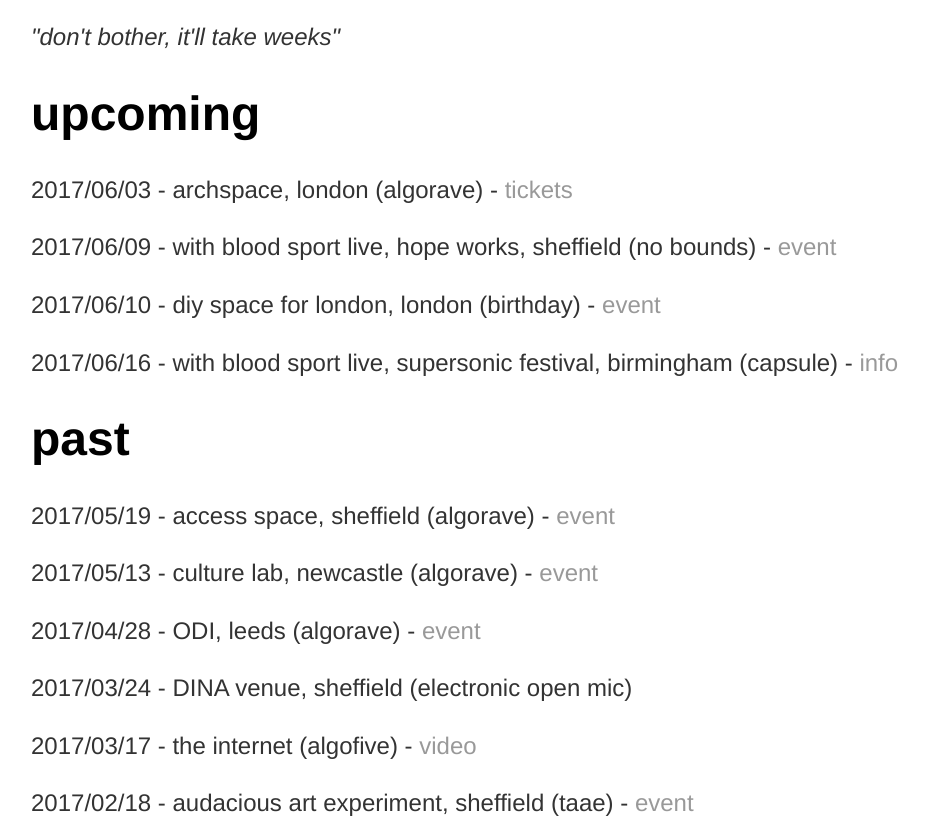
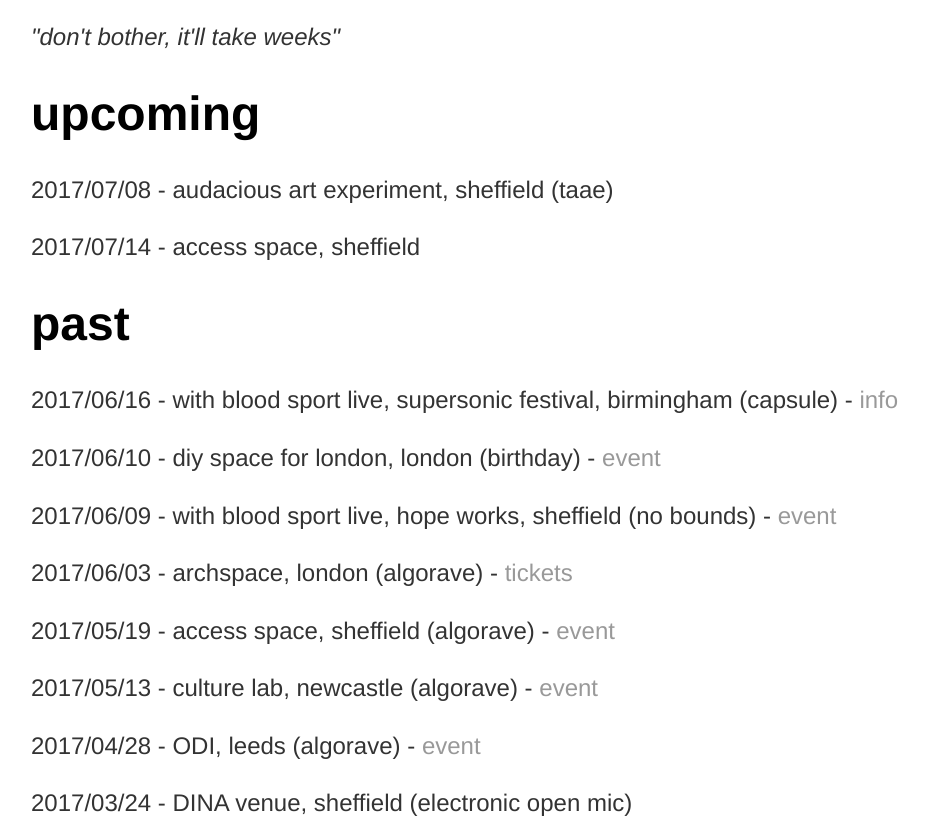
Before and after one commit to heavy-lifting/heavy-lifting.github.io, a Jekyll site: the page built from index.html, in a window 1280 px wide and 900 px high, scrolled down 878 px, cut to the strip 84-900 px from the top of the window. Shown: the whole strip, without its empty margins (161-1089 px from the left). Built offline with Jekyll 4.4.1, drawn with Linux system fonts in a browser that asks for light colours; some of the changed text lies outside the part shown.

Commit message:
Update index.html

```diff
--- a/index.html
+++ b/index.html
@@ -19,17 +19,17 @@
 
 <div class="upcoming"> <!-- DON'T FORGET TO UPDATE THE 'SHOWS' PAGE TOO-->
 	<h1>upcoming</h1>
-	<p>2017/06/03 - archspace, london (algorave) - <a href="https://www.ticketweb.uk/event/algorave-london-archspace-tickets/7375205" target="_blank">tickets</a></p>
-	<p>2017/06/09 - with blood sport live, hope works, sheffield (no bounds) - <a href="https://www.facebook.com/events/253646691758843/" target="_blank">event</a></p>
-	<p>2017/06/10 - diy space for london, london (birthday) - <a href="https://www.facebook.com/events/937314146408537/" target="_blank">event</a></p>
-	<p>2017/06/16 - with blood sport live, supersonic festival, birmingham (capsule) - <a href="https://supersonicfestival.com/" target="_blank">info</a></p>
-
-
+	<p>2017/07/08 - audacious art experiment, sheffield (taae)</p>
+	<p>2017/07/14 - access space, sheffield</p>
 
 </div><!-- /.blurb -->
 
 <div class="past"> <!-- DON'T FORGET TO UPDATE THE 'SHOWS' PAGE TOO-->
 	<h1>past</h1>
+	<p>2017/06/16 - with blood sport live, supersonic festival, birmingham (capsule) - <a href="https://supersonicfestival.com/" target="_blank">info</a></p>
+	<p>2017/06/10 - diy space for london, london (birthday) - <a href="https://www.facebook.com/events/937314146408537/" target="_blank">event</a></p>
+	<p>2017/06/09 - with blood sport live, hope works, sheffield (no bounds) - <a href="https://www.facebook.com/events/253646691758843/" target="_blank">event</a></p>
+	<p>2017/06/03 - archspace, london (algorave) - <a href="https://www.ticketweb.uk/event/algorave-london-archspace-tickets/7375205" target="_blank">tickets</a></p>
 	<p>2017/05/19 - access space, sheffield (algorave) - <a href="https://www.facebook.com/events/373895946337277/" target="_blank">event</a></p>
 	<p>2017/05/13 - culture lab, newcastle (algorave) - <a href="https://www.facebook.com/events/1862847233994477/" target="_blank">event</a></p>
 	<p>2017/04/28 - ODI, leeds (algorave) - <a href="https://www.facebook.com/events/1268113533244758/" target="_blank">event</a></p>
```
Also changed, not shown: other parts of index.html (+1 -1 lines).
